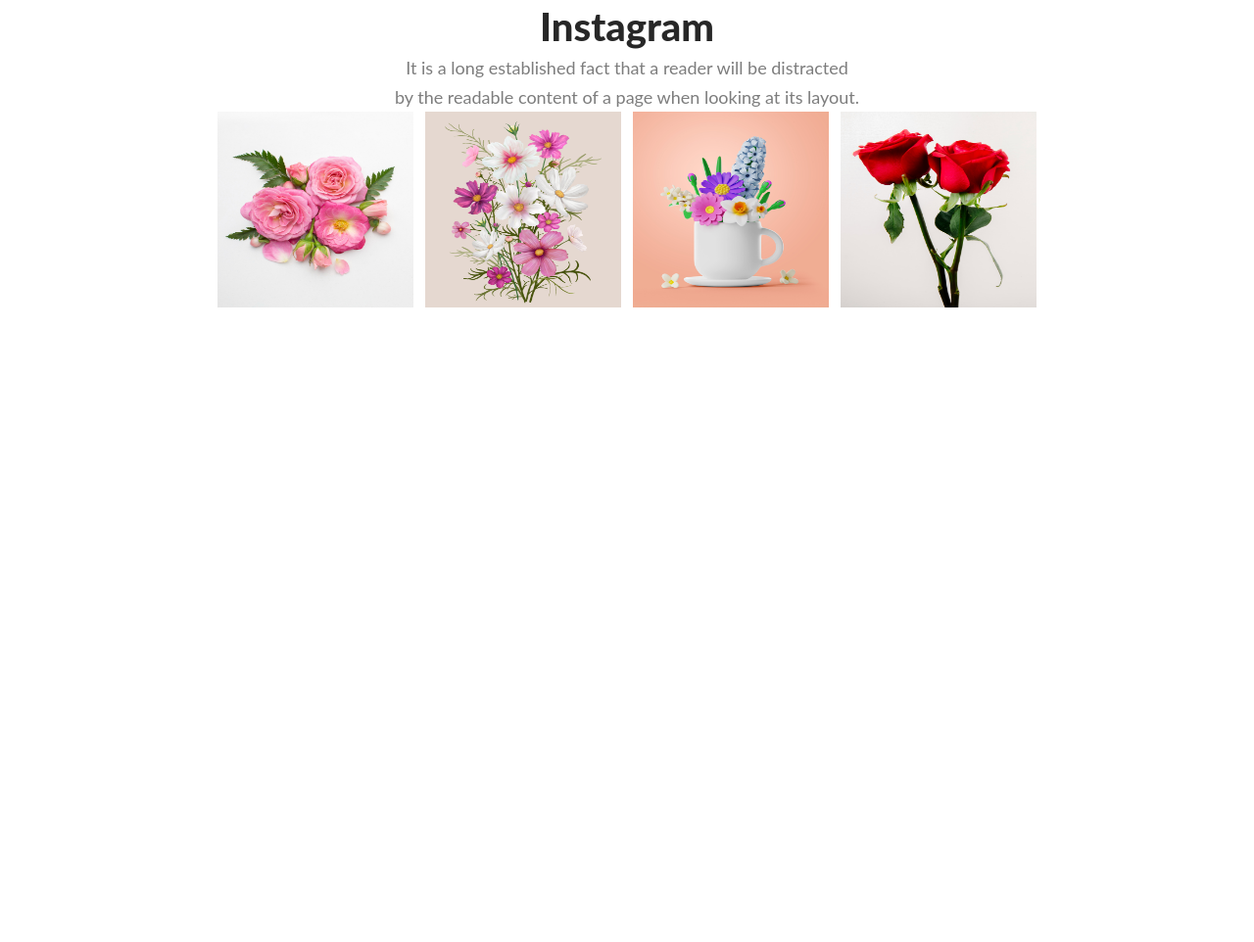
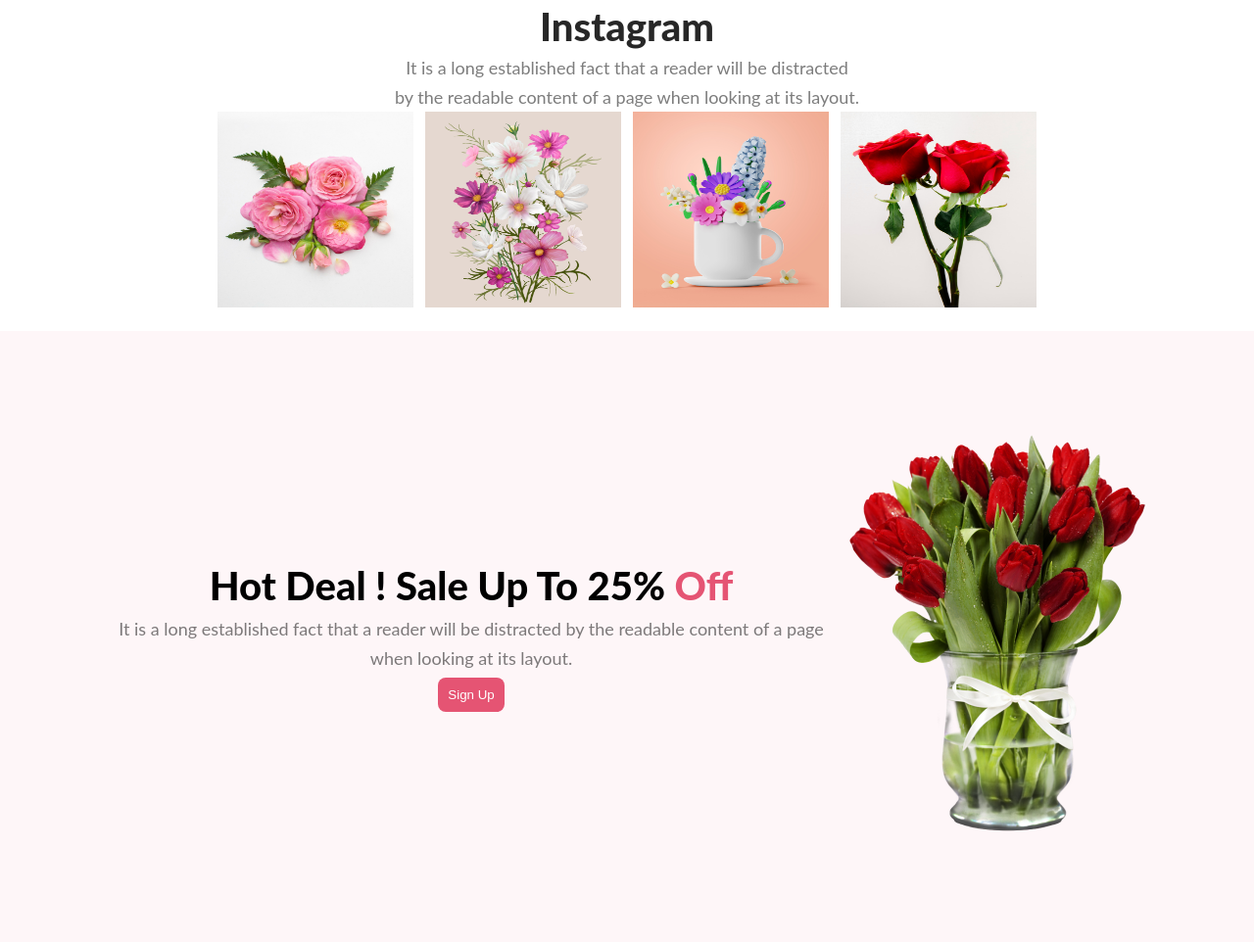
Before and after one commit to rexaulrana/best-flowers-shop, a plain HTML site: page index.html in a window 1280 px wide. Shown: the part 1159-2121 px from the top of the page at 98% size. Before the commit the page ends 1497 px from the top, so only its background shows below. Drawn offline with Linux system fonts and the light colour scheme.

Commit message:
hot deal section added

```diff
--- a/index.html
+++ b/index.html
@@ -64,8 +64,8 @@
       <section class="media">
         <h4 class="media-title">Instagram</h4>
         <p class="media-description">
-          It is a long established fact that a reader will be distracted <br> by the
-          readable content of a page when looking at its layout.
+          It is a long established fact that a reader will be distracted <br />
+          by the readable content of a page when looking at its layout.
         </p>
 
         <div class="media-img">
@@ -76,13 +76,28 @@
             <img class="flower-img" src="./images/Rectangle 4.png" alt="" />
           </div>
           <div class="media-img3">
-            <img class="flower-img" src="./images/Rectangle 5.png" alt="">
-
+            <img class="flower-img" src="./images/Rectangle 5.png" alt="" />
           </div>
           <div class="media-img4">
-            <img class="flower-img" src="./images/Rectangle 6.png" alt="">
+            <img class="flower-img" src="./images/Rectangle 6.png" alt="" />
+          </div>
+        </div>
+      </section>
 
-          </div>
+      <!-- Hot deal section -->
+      <section class="deal-container">
+        <div class="deal">
+          <h4 class="deal-title">
+            Hot Deal ! Sale Up To 25% <span class="red">Off</span>
+          </h4>
+          <p class="deal-description">
+            It is a long established fact that a reader will be distracted by
+            the readable content of a page when looking at its layout.
+          </p>
+          <button class="btn-primary btn-center">Sign Up</button>
+        </div>
+        <div>
+          <img src="./images/pngwing 8.png" alt="" />
         </div>
       </section>
     </main>
--- a/styles/style.css
+++ b/styles/style.css
@@ -1,24 +1,23 @@
-*{
+* {
   margin: 0px;
 }
 
-.header-container{
+.header-container {
   height: 100vh;
-    background-color: rgba(229, 84, 115, 0.10);
+  background-color: rgba(229, 84, 115, 0.1);
   display: flex;
-    justify-content:space-between;
+  justify-content: space-between;
   align-items: center;
-    padding: 5px 50px ;
+  padding: 5px 50px;
   margin-bottom: 15px;
 }
 
-.header-img{
+.header-img {
   width: 380px;
   height: 450px;
-
 }
 
-.header-title{
+.header-title {
   color: #272727;
   font-family: Lato;
   font-size: 50px;
@@ -26,8 +25,8 @@ font-style: normal;
   font-weight: 800;
 }
 
-.header-description{
-    color: rgba(39, 39, 39, 0.60);
+.header-description {
+  color: rgba(39, 39, 39, 0.6);
   font-family: Lato;
   font-size: 18px;
   font-style: normal;
@@ -35,32 +34,29 @@ font-weight: 400;
   margin: 5px 0;
 }
 
-.btn-primary{
+.btn-primary {
   border-style: none;
-    padding: 10px ;
+  padding: 10px;
   border-radius: 8px;
-background: #E55473;
+  background: #e55473;
   color: white;
 }
 
 /* header end */
 
-
- .feature{
+.feature {
   text-align: center;
-
 }
 
-.feature-title{
-
+.feature-title {
   color: #272727;
   font-family: Lato;
   font-size: 40px;
   font-style: normal;
   font-weight: 500;
 }
-.feature-description{
-    color: rgba(39, 39, 39, 0.60);
+.feature-description {
+  color: rgba(39, 39, 39, 0.6);
   font-family: Lato;
   font-size: 18px;
   font-style: normal;
@@ -69,48 +65,44 @@ margin-top: 5px;
   margin-bottom: 20px;
 }
 
-.feature-flowers{
+.feature-flowers {
   display: flex;
-    justify-content:space-evenly;
+  justify-content: space-evenly;
   /* gap: 5px; */
   text-align: center;
-
 }
-.flower-img{
+.flower-img {
   height: 200px;
   width: 200px;
 }
 
-.first-flower{
-    background-color:rgba(167, 33, 98, 0.15);
-border-radius:100% 100% 0 0;
+.first-flower {
+  background-color: rgba(167, 33, 98, 0.15);
+  border-radius: 100% 100% 0 0;
 }
 
-.second-flower{
+.second-flower {
   background-color: rgba(5, 151, 160, 0.15);
-border-radius:100% 100% 0 0;
-
+  border-radius: 100% 100% 0 0;
 }
-.third-flower{
-    background-color:rgba(71, 125, 17, 0.15);
-    border-radius:100% 100% 0 0;
+.third-flower {
+  background-color: rgba(71, 125, 17, 0.15);
+  border-radius: 100% 100% 0 0;
 }
 
-a{
+a {
   color: black;
   text-align: center;
-
-
 }
 
 /* features end */
 
-.media{
+.media {
   margin-top: 20px;
-    margin-bottom:20px;
+  margin-bottom: 20px;
 }
 
-.media-title{
+.media-title {
   margin-top: 10px;
   margin-bottom: 3px;
   color: #272727;
@@ -121,8 +113,8 @@ font-style: normal;
   font-weight: 800;
 }
 
-.media-description{
-    color: rgba(39, 39, 39, 0.60);
+.media-description {
+  color: rgba(39, 39, 39, 0.6);
   text-align: center;
   font-family: Lato;
   font-size: 18px;
@@ -131,9 +123,46 @@ font-weight: 400;
   line-height: 30px;
 }
 
-.media-img{
+.media-img {
   display: flex;
   justify-content: center;
   gap: 12px;
   margin-bottom: 10px;
 }
+
+/* media section end */
+
+.deal-container {
+  background-color: rgba(229, 84, 115, 0.05);
+  display: flex;
+  justify-content: center;
+  align-items: center;
+  padding: 100px;
+}
+
+.deal-title {
+  color: black;
+  font-family: Lato;
+  font-size: 40px;
+  font-style: normal;
+  font-weight: 800;
+  line-height: normal;
+  text-align: center;
+}
+.red{
+    color:#e55473;
+}
+
+.deal-description{
+    color: rgba(39, 39, 39, 0.60);
+/* text-align: center; */
+font-family: Lato;
+font-size: 18px;
+font-style: normal;
+font-weight: 400;
+line-height: 30px;
+margin: 5px 0 5px 0;
+}
+.deal{
+    text-align: center;
+}
```
Lines whose indentation alone changed are shown as unchanged.
